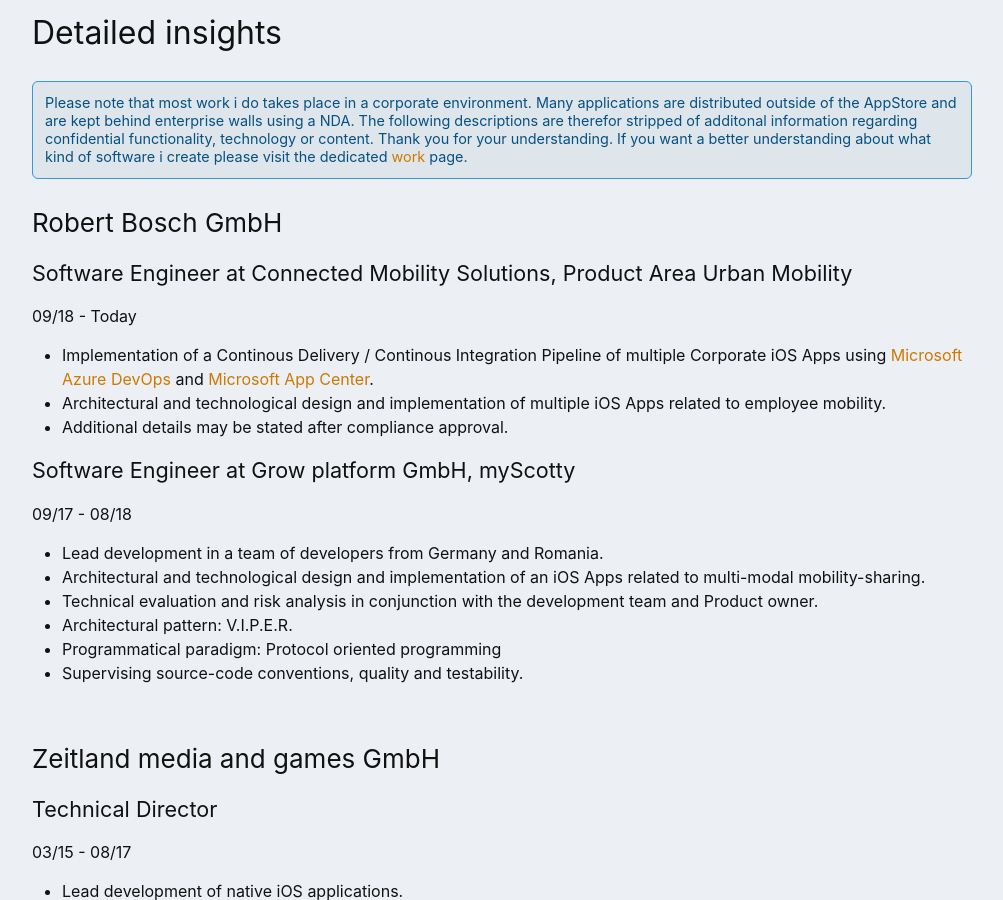
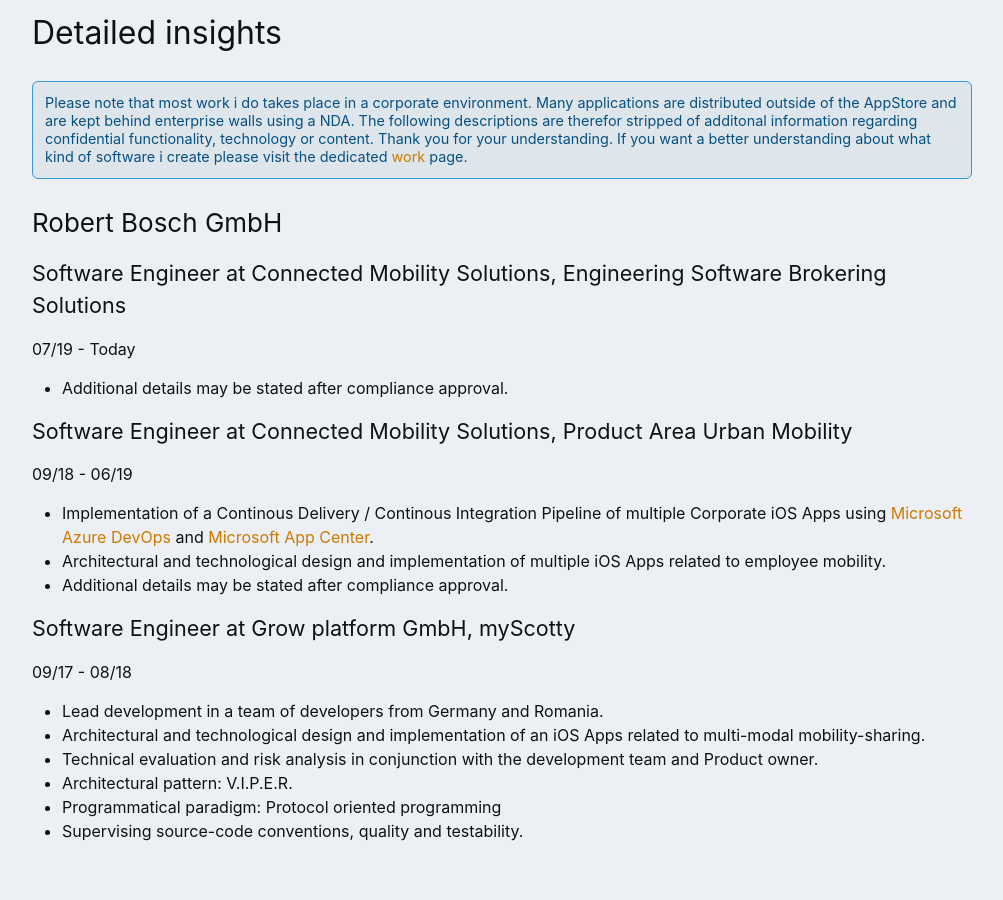
Before and after one commit to flowinho/flowinho.github.io, a Jekyll site: the page built from cv.md, in a window 1280 px wide and 900 px high, scrolled down 939 px. Shown: the whole window, without its empty margins (138-1141 px from the left). Built offline with Jekyll 4.4.1, drawn with Linux system fonts in a browser that asks for light colours.

Commit message:
Update cv.md

```diff
--- a/cv.md
+++ b/cv.md
@@ -35,9 +35,15 @@
 
 ### Robert Bosch GmbH
 
+#### Software Engineer at Connected Mobility Solutions, Engineering Software Brokering Solutions
+
+07/19 - Today
+
+- Additional details may be stated after compliance approval.
+
 #### Software Engineer at Connected Mobility Solutions, Product Area Urban Mobility
 
-09/18 - Today
+09/18 - 06/19
 
 - Implementation of a Continous Delivery / Continous Integration Pipeline of multiple Corporate iOS Apps using [Microsoft Azure DevOps](https://azure.microsoft.com/en-in/services/devops/) and [Microsoft App Center](https://appcenter.ms/).
 - Architectural and technological design and implementation of multiple iOS Apps related to employee mobility.
```
